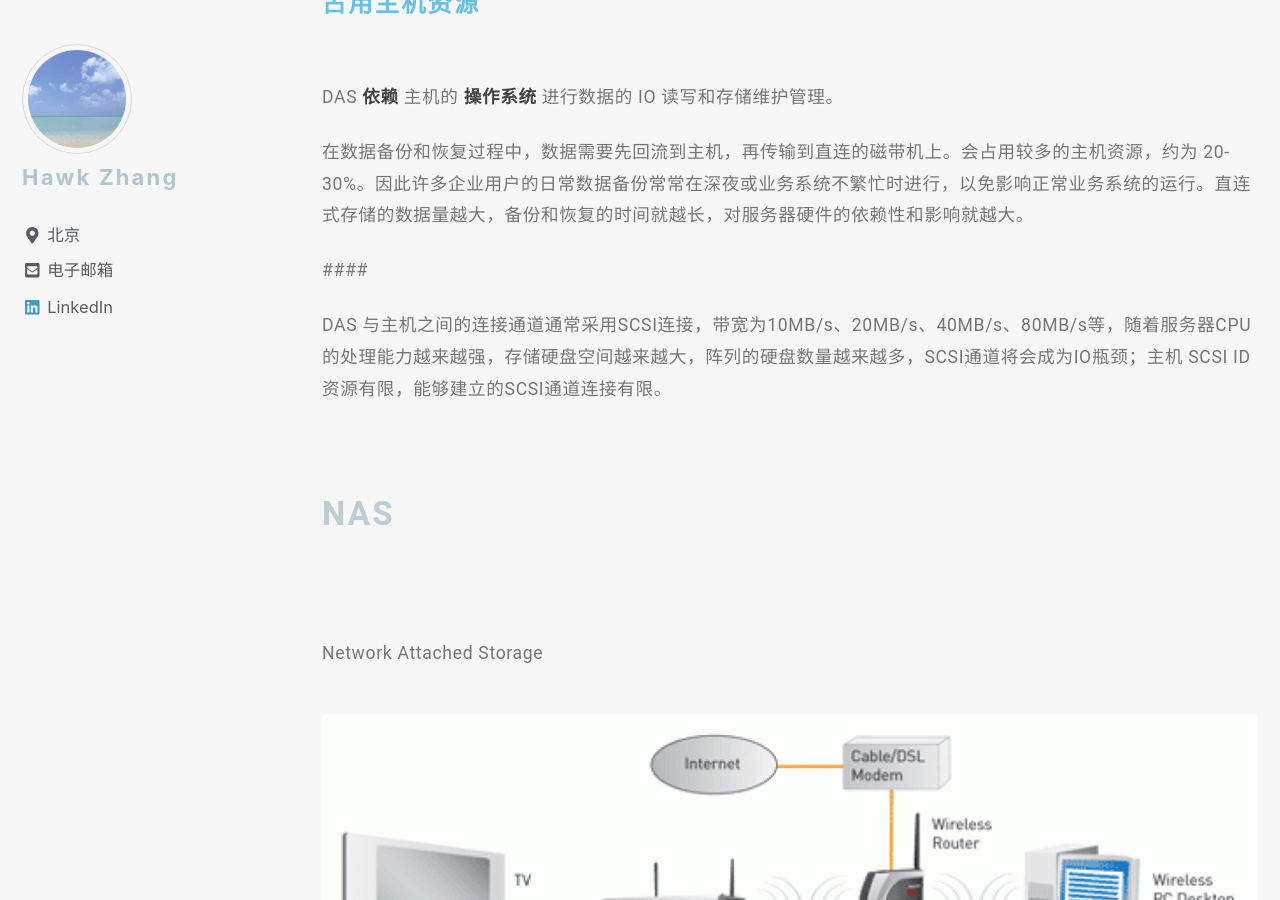
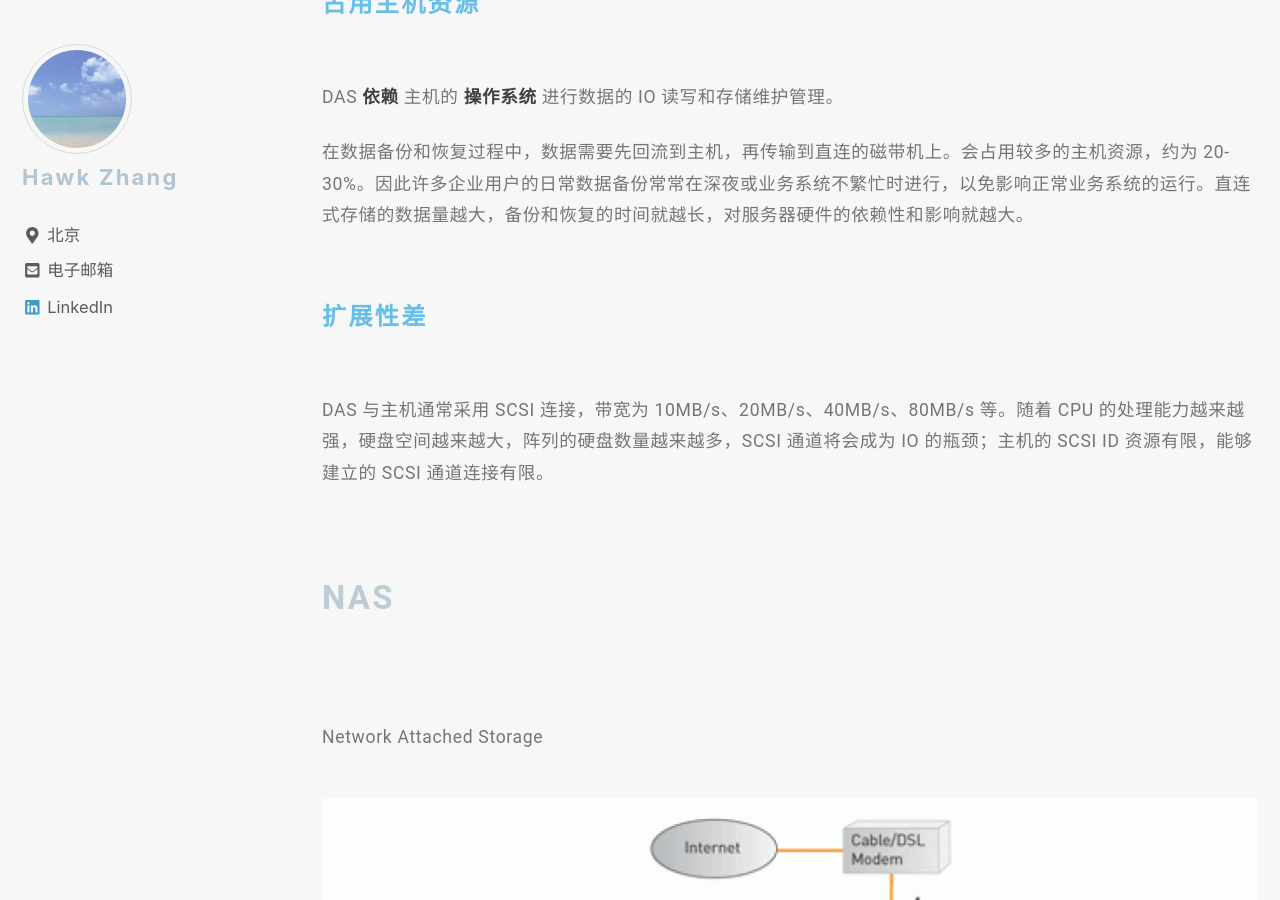
Before and after one commit to narru888/linotes_note, a Jekyll site: the page built from _posts/storage/2018-03-01-das.nas.san.md, in a window 1280 px wide and 900 px high, scrolled down 3642 px. Built offline with Jekyll 4.4.1, drawn with Linux system fonts in a browser that asks for light colours; nearby versions of some CDN libraries; a script that is not in the unit is left out.

Commit message:
update on 2018-11-21 10:42:01 CST

```diff
--- a/_posts/storage/2018-03-01-das.nas.san.md
+++ b/_posts/storage/2018-03-01-das.nas.san.md
@@ -46,9 +46,9 @@ DAS **依赖** 主机的 **操作系统** 进行数据的 IO 读写和存储维
 
 在数据备份和恢复过程中，数据需要先回流到主机，再传输到直连的磁带机上。会占用较多的主机资源，约为 20-30%。因此许多企业用户的日常数据备份常常在深夜或业务系统不繁忙时进行，以免影响正常业务系统的运行。直连式存储的数据量越大，备份和恢复的时间就越长，对服务器硬件的依赖性和影响就越大。
 
-####
+#### 扩展性差
 
-DAS 与主机之间的连接通道通常采用SCSI连接，带宽为10MB/s、20MB/s、40MB/s、80MB/s等，随着服务器CPU的处理能力越来越强，存储硬盘空间越来越大，阵列的硬盘数量越来越多，SCSI通道将会成为IO瓶颈；主机 SCSI ID资源有限，能够建立的SCSI通道连接有限。
+DAS 与主机通常采用 SCSI 连接，带宽为 10MB/s、20MB/s、40MB/s、80MB/s 等。随着 CPU 的处理能力越来越强，硬盘空间越来越大，阵列的硬盘数量越来越多，SCSI 通道将会成为 IO 的瓶颈；主机的 SCSI ID 资源有限，能够建立的 SCSI 通道连接有限。
 
 
 
```
